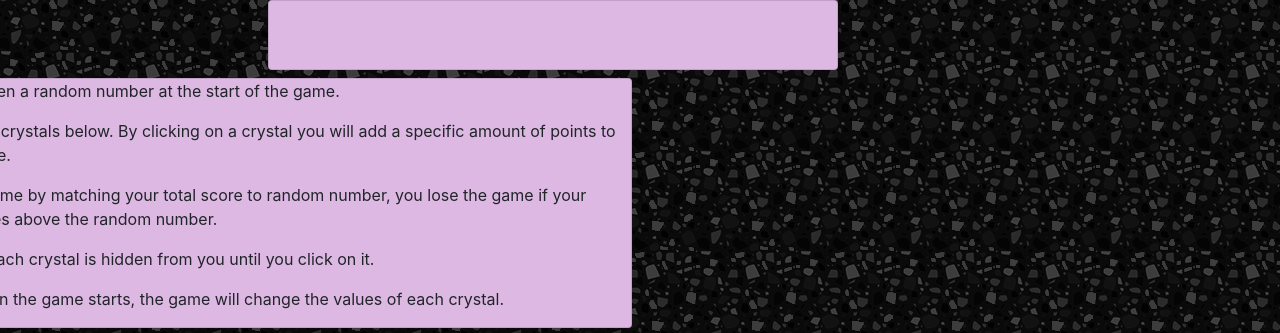
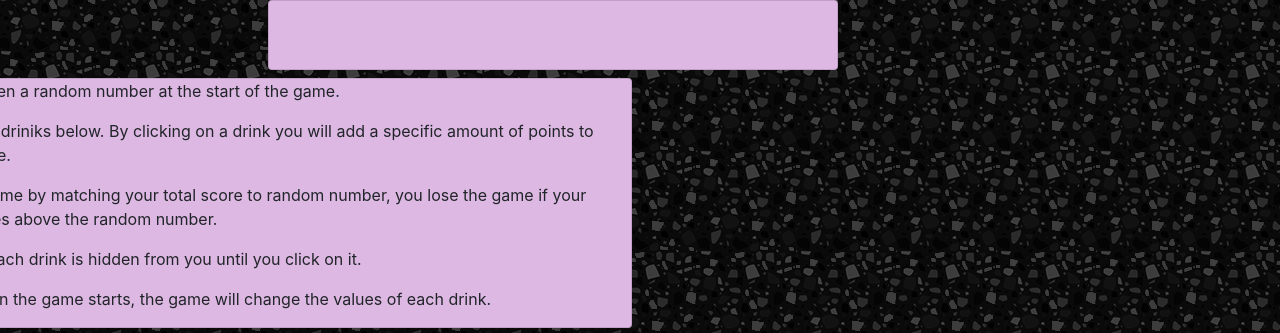
Before and after one commit to Elviag17/unit-4-game, a plain HTML site: page index.html in a window 1280 px wide. Shown: the top 333 px of the page. Drawn offline with nearby package versions, Linux system fonts and the light colour scheme; a web font is replaced by a local one.

Commit message:
edited paragraph

```diff
--- a/index.html
+++ b/index.html
@@ -12,7 +12,7 @@
     <link rel="stylesheet" type="text/css" href="assets/css/style.css">
     <link href="https://fonts.googleapis.com/css?family=Fascinate+Inline" rel="stylesheet">
 
-    <title>Crystal Collector</title>
+    <title>Drink-A-Palooza</title>
 </head>
 
 <body>
@@ -28,12 +28,12 @@
         <div class="row">
             <div class="card mb-2 col-8 right">
                 <p>You will be given a random number at the start of the game.</p>
-                <p>There are four crystals below. By clicking on a crystal you will add a specific amount of points to
+                <p>There are four driniks below. By clicking on a drink you will add a specific amount of points to
                     your total score.</p>
                 <p>You win the game by matching your total score to random number, you lose the game if
                     your total score goes above the random number.</p>
-                <p>The value of each crystal is hidden from you until you click on it.</p>
-                <p>Each time when the game starts, the game will change the values of each crystal.</p>
+                <p>The value of each drink is hidden from you until you click on it.</p>
+                <p>Each time when the game starts, the game will change the values of each drink.</p>
             </div>
         </div>
 
```
